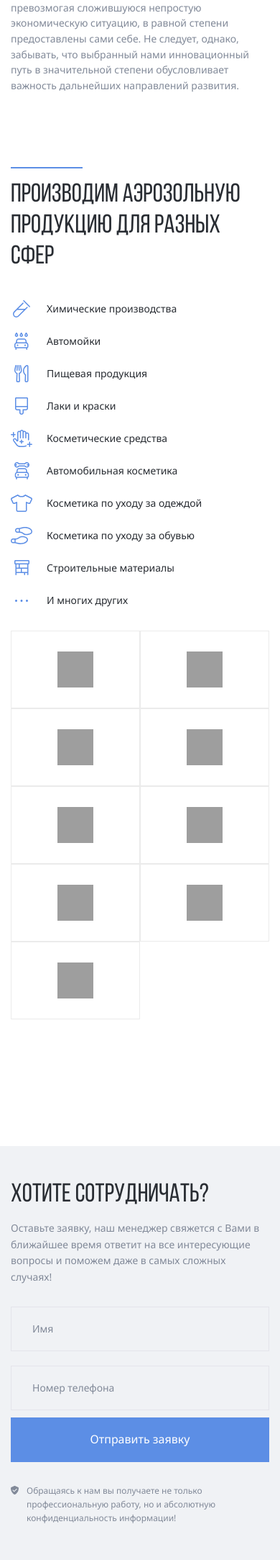
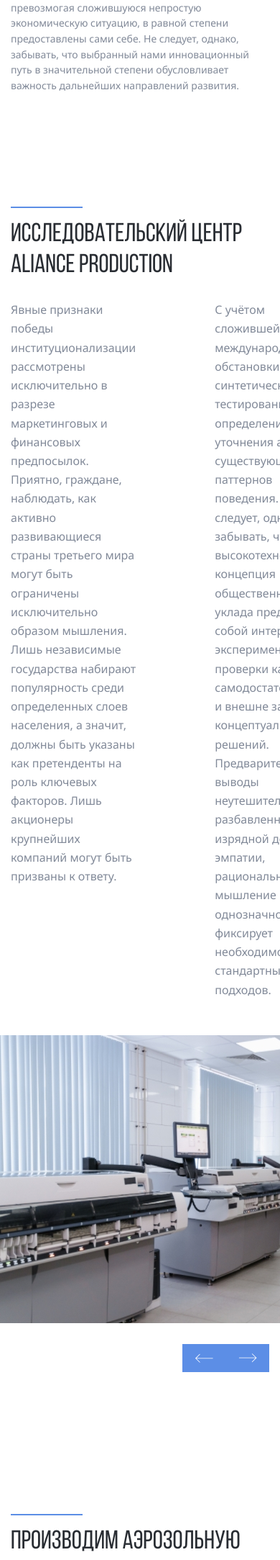
Before and after one commit to DokerMW/Aliance, a PHP site: page /about.html in a window 390 px wide. Shown: the part 3276-5443 px from the top of the page at 72% size. Run offline with PHP 8.4, Linux system fonts and the light colour scheme; grey boxes are pictures that could not be loaded.

Commit message:
add: research block html and css + slider

```diff
--- a/about.html
+++ b/about.html
@@ -294,6 +294,92 @@
                   </div>
                </div>
             </section>
+            <section class="research">
+               <div class="_container">
+                  <div class="research__title title">
+                     Исследовательский центр Aliance production
+                  </div>
+                  <div class="research__body">
+                     <p class="research__text">
+                        Явные признаки победы институционализации рассмотрены исключительно в
+                        разрезе маркетинговых и финансовых предпосылок. Приятно, граждане,
+                        наблюдать, как активно развивающиеся страны третьего мира могут быть
+                        ограничены исключительно образом мышления. Лишь независимые государства
+                        набирают популярность среди определенных слоев населения, а значит, должны
+                        быть указаны как претенденты на роль ключевых факторов. Лишь акционеры
+                        крупнейших компаний могут быть призваны к ответу.
+                     </p>
+                     <p class="research__text">
+                        С учётом сложившейся международной обстановки, синтетическое тестирование
+                        требует определения и уточнения анализа существующих паттернов поведения. Не
+                        следует, однако, забывать, что высокотехнологичная концепция общественного
+                        уклада представляет собой интересный эксперимент проверки как
+                        самодостаточных, так и внешне зависимых концептуальных решений.
+                        Предварительные выводы неутешительны: разбавленное изрядной долей эмпатии,
+                        рациональное мышление однозначно фиксирует необходимость стандартных
+                        подходов.
+                     </p>
+                  </div>
+               </div>
+               <div class="research__swiper swiper-research swiper">
+                  <div class="swiper-research__body swiper-wrapper">
+                     <div class="swiper-research__column swiper-slide">
+                        <div class="swiper-research__item item-research">
+                           <div class="item-research_bg">
+                              <img src="img/blog/slide_01.jpeg" alt="" />
+                           </div>
+                        </div>
+                     </div>
+                     <div class="swiper-research__column swiper-slide">
+                        <div class="swiper-research__item item-research">
+                           <div class="item-research_bg">
+                              <img src="img/blog/slide_02.jpeg" alt="" />
+                           </div>
+                        </div>
+                     </div>
+                     <div class="swiper-research__column swiper-slide">
+                        <div class="swiper-research__item item-research">
+                           <div class="item-research_bg">
+                              <img src="img/blog/slide_01.jpeg" alt="" />
+                           </div>
+                        </div>
+                     </div>
+                     <div class="swiper-research__column swiper-slide">
+                        <div class="swiper-research__item item-research">
+                           <div class="item-research_bg">
+                              <img src="img/blog/slide_02.jpeg" alt="" />
+                           </div>
+                        </div>
+                     </div>
+                     <div class="swiper-research__column swiper-slide">
+                        <div class="swiper-research__item item-research">
+                           <div class="item-research_bg">
+                              <img src="img/blog/slide_01.jpeg" alt="" />
+                           </div>
+                        </div>
+                     </div>
+                     <div class="swiper-research__column swiper-slide">
+                        <div class="swiper-research__item item-research">
+                           <div class="item-research_bg">
+                              <img src="img/blog/slide_02.jpeg" alt="" />
+                           </div>
+                        </div>
+                     </div>
+                  </div>
+                  <div class="_container">
+                     <div class="swiper-research__footer">
+                        <div class="swiper-research__nav blue-btn-nav">
+                           <div class="swiper-research__btn_p blue-btn-nav_prev">
+                              <img src="./img/icons/arrow.svg" alt="slider arrow" />
+                           </div>
+                           <div class="swiper-research__btn_n blue-btn-nav_next">
+                              <img src="./img/icons/arrow.svg" alt="slider arrow" />
+                           </div>
+                        </div>
+                     </div>
+                  </div>
+               </div>
+            </section>
             <section class="products">
                <div class="_container">
                   <div class="products__body">
--- a/css/about.css
+++ b/css/about.css
@@ -130,6 +130,12 @@
 }
 /*===============================================================================================*/
 
+/*===== founder ==============================================================================*/
+.founder {
+   margin: 0px 0px 175px 0px;
+}
+/*===============================================================================================*/
+
 /*===== fabric ==============================================================================*/
 .fabric {
    margin: 0px 0px 148px 0px;
@@ -180,3 +186,48 @@
 }
 
 /*===============================================================================================*/
+
+/*===== research ==============================================================================*/
+.research {
+   margin: 0px 0px 175px 0px;
+}
+.research__title {
+   position: relative;
+   margin: 0px 0px 26px 0px;
+   max-width: 600px;
+}
+.research__body {
+   display: flex;
+   justify-content: space-between;
+   margin: 0px -15px;
+}
+.research__text {
+   flex: 0 1 50%;
+   color: rgb(130, 138, 153);
+   font-size: 16px;
+   line-height: 164%;
+   margin: 0px 0px 50px 0px;
+   padding: 0 95px 0 15px;
+}
+
+.swiper-research__body {
+   margin: 0px 0px 29px 0px;
+}
+.swiper-research__column {
+   flex: 0 0 705px;
+}
+.swiper-research__item {
+   max-width: 100%;
+}
+.swiper-research__footer {
+   display: flex;
+   justify-content: flex-end;
+   align-items: center;
+}
+/*===============================================================================================*/
+
+/*===== products ==============================================================================*/
+.products {
+   margin: 0px 0px 222px 0px;
+}
+/*===============================================================================================*/
--- a/js/script.js
+++ b/js/script.js
@@ -146,6 +146,27 @@ const swiperBlog = new Swiper(".swiper-blog", {
       },
    },
 });
+const swiperResearch = new Swiper(".swiper-research", {
+   direction: "horizontal",
+   loop: true,
+   navigation: {
+      nextEl: ".swiper-research__btn_n",
+      prevEl: ".swiper-research__btn_p",
+   },
+   slidesPerView: 2,
+   spaceBetween: 30,
+   breakpoints: {
+      320: {
+         slidesPerView: 1,
+      },
+      900: {
+         slidesPerView: 1.3,
+      },
+      1400: {
+         slidesPerView: 2,
+      },
+   },
+});
 
 let popup_link = document.querySelectorAll("._popup-link");
 let thxPopup_link = document.querySelectorAll("._popup-link-thx");
```
Also changed, not shown: img/secondary-header/avto-him.png (added), img/secondary-header/bg.jpeg (added).
